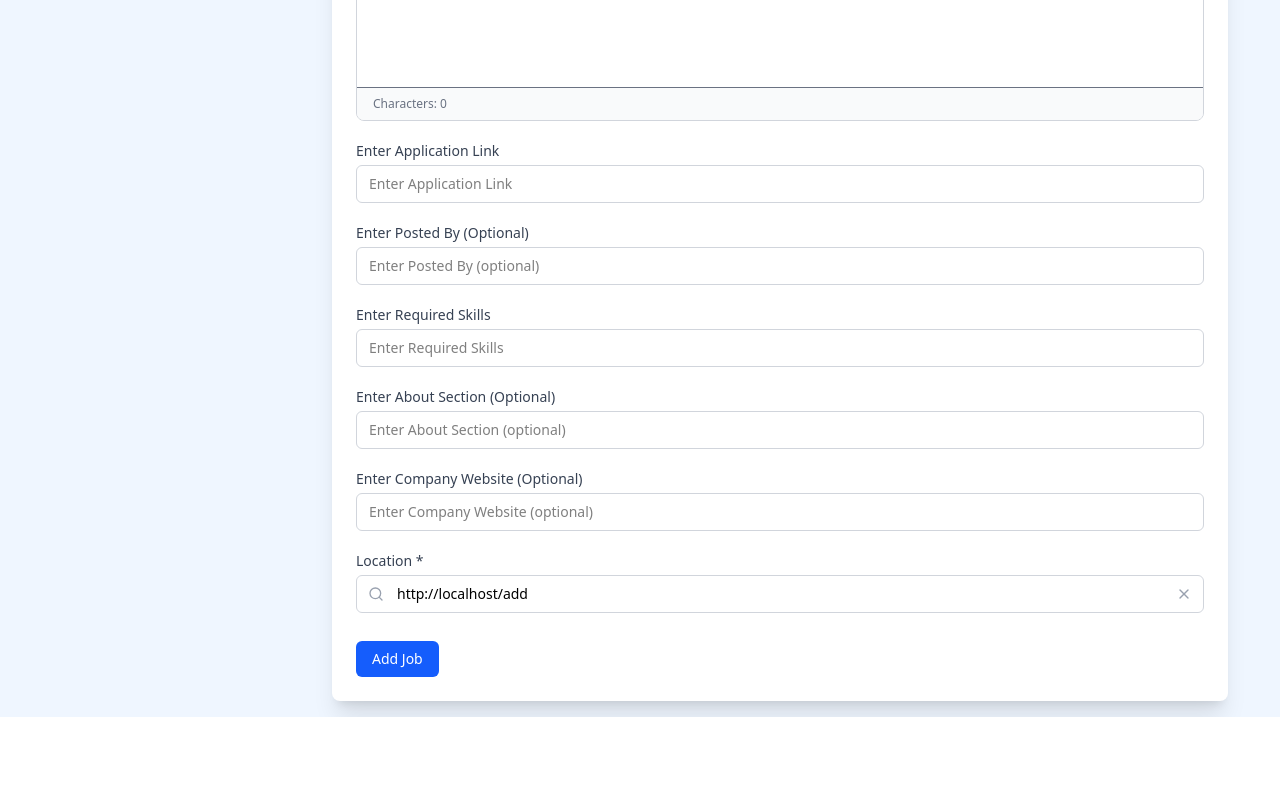
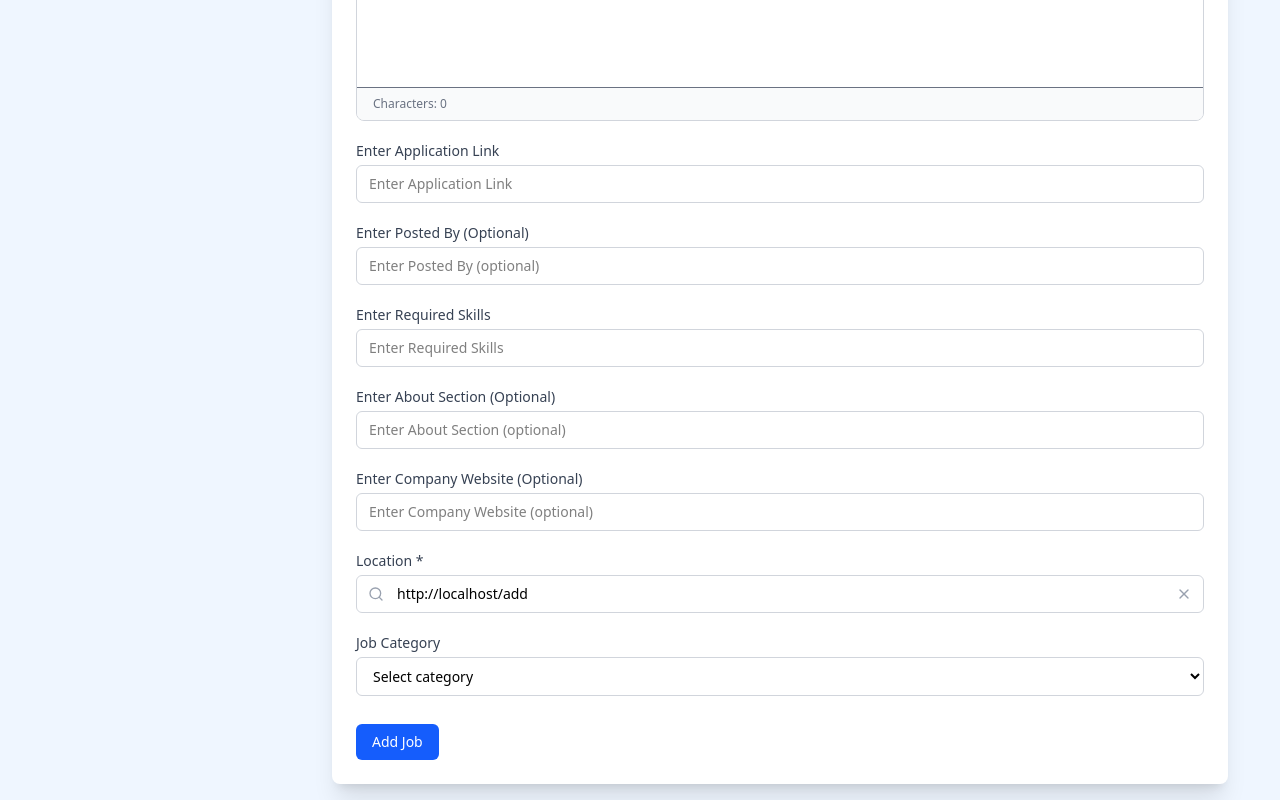
Before and after one commit to MohdBelalNaim/HireScript-Admin, a React (Vite) app: page /add in a window 1280 px wide. Shown: the part 2313-3113 px from the top of the page. Before the commit the page ends 3030 px from the top, so only its background shows below. Built offline with nearby package versions, Linux system fonts and the light colour scheme.

Commit message:
[UPDATED] Job Category Select Box is added

```diff
--- a/src/Add.jsx
+++ b/src/Add.jsx
@@ -9,7 +9,7 @@ const Add = () => {
     description: "",
     jobRequirements: "",
     companyDescription: "",
-    location : "",
+    location: "",
   };
   const fields = [
     { name: "title", placeholder: "Enter Job Title" },
@@ -33,7 +33,7 @@ const Add = () => {
     const formData = new FormData(event.target);
     const data = Object.fromEntries(formData)
     try {
-       await addDoc(collection(db, "jobs"), {
+      await addDoc(collection(db, "jobs"), {
         ...data, ...RTEdata, createdAt: serverTimestamp()
       });
       alert("Job added successfully!");
@@ -45,7 +45,7 @@ const Add = () => {
   };
 
   const handleLocationChange = (value) => {
-    RTEdata.location=value;
+    RTEdata.location = value;
   };
 
   const jobCategories = [
@@ -100,7 +100,22 @@ const Add = () => {
             required={true}
           />
         </div>
-       <button
+
+        <div>
+          <label className="block mb-1 text-sm text-gray-700">Job Category</label>
+          <select
+            name="category"
+            className="w-full px-3 py-2 border border-gray-300 rounded-md text-sm focus:outline-none focus:ring-2 focus:ring-blue-500 focus:border-blue-500"
+            defaultValue=""
+            required
+          >
+            <option value="" disabled>Select category</option>
+            {jobCategories.map((cat) => (
+              <option value={cat} key={cat}>{cat}</option>
+            ))}
+          </select>
+        </div>
+        <button
           type="submit"
           className="mt-2 px-4 py-2 bg-blue-600 text-white rounded-md text-sm hover:bg-blue-700 transition"
         >
```
